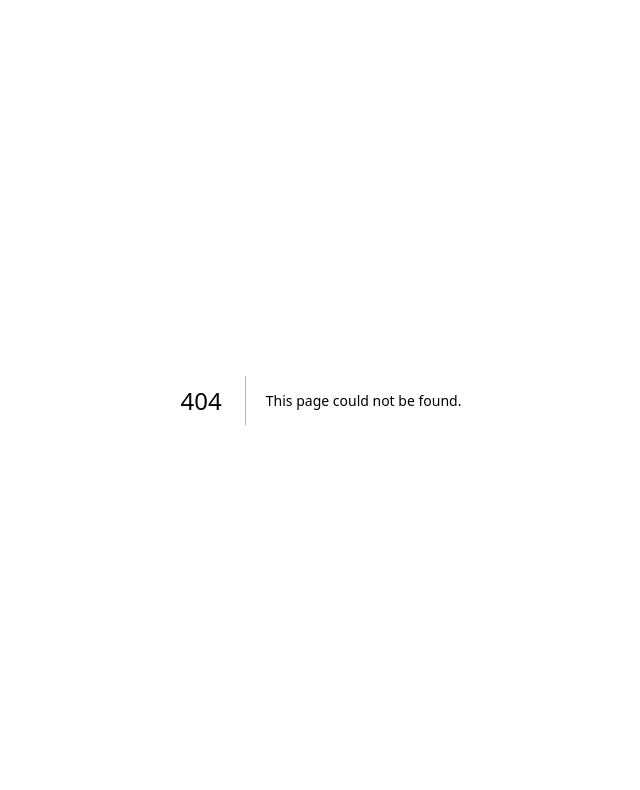
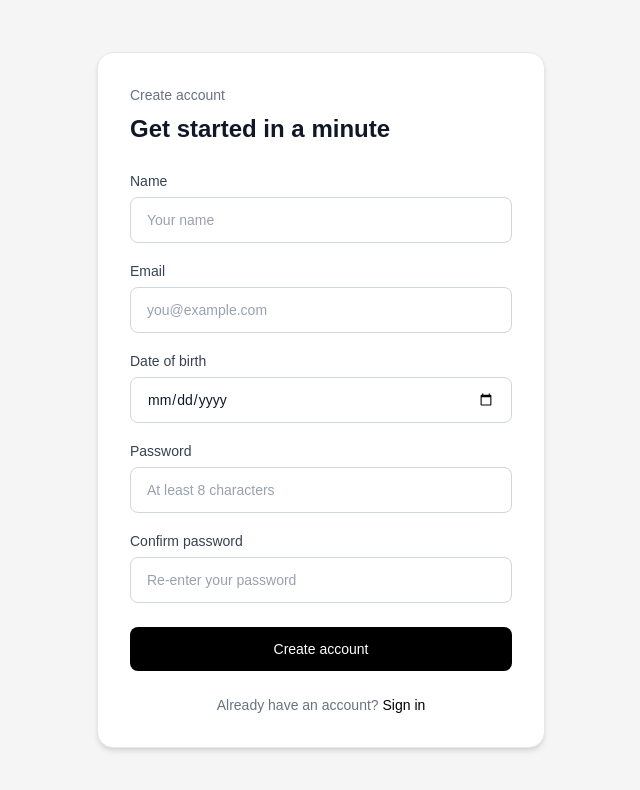
Before and after one commit to ACM-VIT/bettermailer, a Next.js app: page /signup in a window 1280 px wide. Before the commit this address had no page. Shown: the top 790 px of the page, without its empty margins (319-959 px from the left). Built offline with nearby package versions, Linux system fonts and the light colour scheme.

Commit message:
feat(frontend): Finish login and signup page

```diff
--- /dev/null
+++ b/app/login/page.tsx
@@ -0,0 +1,57 @@
+"use client";
+
+import { useState } from "react";
+import Link from "next/link";
+
+export default function LoginPage() {
+  const [email, setEmail] = useState("");
+  const [password, setPassword] = useState("");
+
+  return (
+    <div className="flex min-h-screen items-center justify-center bg-[#f5f5f5] px-4">
+      <div className="w-full max-w-md bg-white rounded-2xl p-8 shadow-md border border-gray-200">
+
+        <p className="text-sm text-gray-500 mb-2">Welcome back</p>
+
+        <h1 className="text-2xl font-semibold text-gray-900 mb-6">
+          Sign in to your account
+        </h1>
+
+        <div className="space-y-4">
+
+          <div>
+            <label className="text-sm text-gray-700 font-medium">Email</label>
+            <input
+              type="email"
+              placeholder="you@example.com"
+              className="mt-1 w-full px-4 py-3 border border-gray-300 rounded-lg text-sm text-gray-900 placeholder-gray-400 focus:outline-none focus:ring-2 focus:ring-black"
+              onChange={(e) => setEmail(e.target.value)}
+            />
+          </div>
+
+          <div>
+            <label className="text-sm text-gray-700 font-medium">Password</label>
+            <input
+              type="password"
+              placeholder="Enter your password"
+              className="mt-1 w-full px-4 py-3 border border-gray-300 rounded-lg text-sm text-gray-900 placeholder-gray-400 focus:outline-none focus:ring-2 focus:ring-black"
+              onChange={(e) => setPassword(e.target.value)}
+            />
+          </div>
+
+        </div>
+
+        <button className="w-full mt-6 bg-black text-white py-3 rounded-lg text-sm font-medium hover:bg-gray-900 transition">
+          Sign in
+        </button>
+
+        <p className="text-sm text-gray-500 text-center mt-6">
+          Need an account?{" "}
+          <Link href="/signup" className="text-black font-medium">
+            Create one
+          </Link>
+        </p>
+      </div>
+    </div>
+  );
+}
--- a/app/page.tsx
+++ b/app/page.tsx
@@ -1,65 +1,5 @@
-import Image from "next/image";
+import { redirect } from "next/navigation";
 
 export default function Home() {
-  return (
-    <div className="flex flex-col flex-1 items-center justify-center bg-zinc-50 font-sans dark:bg-black">
-      <main className="flex flex-1 w-full max-w-3xl flex-col items-center justify-between py-32 px-16 bg-white dark:bg-black sm:items-start">
-        <Image
-          className="dark:invert"
-          src="/next.svg"
-          alt="Next.js logo"
-          width={100}
-          height={20}
-          priority
-        />
-        <div className="flex flex-col items-center gap-6 text-center sm:items-start sm:text-left">
-          <h1 className="max-w-xs text-3xl font-semibold leading-10 tracking-tight text-black dark:text-zinc-50">
-            To get started, edit the page.tsx file.
-          </h1>
-          <p className="max-w-md text-lg leading-8 text-zinc-600 dark:text-zinc-400">
-            Looking for a starting point or more instructions? Head over to{" "}
-            <a
-              href="https://vercel.com/templates?framework=next.js&utm_source=create-next-app&utm_medium=appdir-template-tw&utm_campaign=create-next-app"
-              className="font-medium text-zinc-950 dark:text-zinc-50"
-            >
-              Templates
-            </a>{" "}
-            or the{" "}
-            <a
-              href="https://nextjs.org/learn?utm_source=create-next-app&utm_medium=appdir-template-tw&utm_campaign=create-next-app"
-              className="font-medium text-zinc-950 dark:text-zinc-50"
-            >
-              Learning
-            </a>{" "}
-            center.
-          </p>
-        </div>
-        <div className="flex flex-col gap-4 text-base font-medium sm:flex-row">
-          <a
-            className="flex h-12 w-full items-center justify-center gap-2 rounded-full bg-foreground px-5 text-background transition-colors hover:bg-[#383838] dark:hover:bg-[#ccc] md:w-[158px]"
-            href="https://vercel.com/new?utm_source=create-next-app&utm_medium=appdir-template-tw&utm_campaign=create-next-app"
-            target="_blank"
-            rel="noopener noreferrer"
-          >
-            <Image
-              className="dark:invert"
-              src="/vercel.svg"
-              alt="Vercel logomark"
-              width={16}
-              height={16}
-            />
-            Deploy Now
-          </a>
-          <a
-            className="flex h-12 w-full items-center justify-center rounded-full border border-solid border-black/[.08] px-5 transition-colors hover:border-transparent hover:bg-black/[.04] dark:border-white/[.145] dark:hover:bg-[#1a1a1a] md:w-[158px]"
-            href="https://nextjs.org/docs?utm_source=create-next-app&utm_medium=appdir-template-tw&utm_campaign=create-next-app"
-            target="_blank"
-            rel="noopener noreferrer"
-          >
-            Documentation
-          </a>
-        </div>
-      </main>
-    </div>
-  );
+  redirect("/login");
 }
--- /dev/null
+++ b/app/signup/page.tsx
@@ -0,0 +1,105 @@
+"use client";
+
+import { useState } from "react";
+import Link from "next/link";
+
+export default function SignupPage() {
+  const [form, setForm] = useState({
+    name: "",
+    email: "",
+    dob: "",
+    password: "",
+    confirmPassword: "",
+  });
+
+  const handleChange = (e: React.ChangeEvent<HTMLInputElement>) => {
+    setForm({ ...form, [e.target.name]: e.target.value });
+  };
+
+  return (
+    <div className="flex min-h-screen items-center justify-center bg-[#f5f5f5] px-4">
+      <div className="w-full max-w-md bg-white rounded-2xl p-8 shadow-md border border-gray-200">
+
+        <p className="text-sm text-gray-500 mb-2">Create account</p>
+
+        <h1 className="text-2xl font-semibold text-gray-900 mb-6">
+          Get started in a minute
+        </h1>
+
+        <div className="space-y-4">
+
+          {/* Name */}
+          <div>
+            <label className="text-sm text-gray-700 font-medium">Name</label>
+            <input
+              type="text"
+              name="name"
+              placeholder="Your name"
+              className="mt-1 w-full px-4 py-3 border border-gray-300 rounded-lg text-sm text-gray-900 placeholder-gray-400 focus:outline-none focus:ring-2 focus:ring-black"
+              onChange={handleChange}
+            />
+          </div>
+
+          {/* Email */}
+          <div>
+            <label className="text-sm text-gray-700 font-medium">Email</label>
+            <input
+              type="email"
+              name="email"
+              placeholder="you@example.com"
+              className="mt-1 w-full px-4 py-3 border border-gray-300 rounded-lg text-sm text-gray-900 placeholder-gray-400 focus:outline-none focus:ring-2 focus:ring-black"
+              onChange={handleChange}
+            />
+          </div>
+
+          {/* DOB */}
+          <div>
+            <label className="text-sm text-gray-700 font-medium">Date of birth</label>
+            <input
+              type="date"
+              name="dob"
+              className="mt-1 w-full px-4 py-3 border border-gray-300 rounded-lg text-sm text-gray-900 focus:outline-none focus:ring-2 focus:ring-black"
+              onChange={handleChange}
+            />
+          </div>
+
+          {/* Password */}
+          <div>
+            <label className="text-sm text-gray-700 font-medium">Password</label>
+            <input
+              type="password"
+              name="password"
+              placeholder="At least 8 characters"
+              className="mt-1 w-full px-4 py-3 border border-gray-300 rounded-lg text-sm text-gray-900 placeholder-gray-400 focus:outline-none focus:ring-2 focus:ring-black"
+              onChange={handleChange}
+            />
+          </div>
+
+          {/* Confirm Password */}
+          <div>
+            <label className="text-sm text-gray-700 font-medium">Confirm password</label>
+            <input
+              type="password"
+              name="confirmPassword"
+              placeholder="Re-enter your password"
+              className="mt-1 w-full px-4 py-3 border border-gray-300 rounded-lg text-sm text-gray-900 placeholder-gray-400 focus:outline-none focus:ring-2 focus:ring-black"
+              onChange={handleChange}
+            />
+          </div>
+
+        </div>
+
+        <button className="w-full mt-6 bg-black text-white py-3 rounded-lg text-sm font-medium hover:bg-gray-900 transition">
+          Create account
+        </button>
+
+        <p className="text-sm text-gray-500 text-center mt-6">
+          Already have an account?{" "}
+          <Link href="/login" className="text-black font-medium">
+            Sign in
+          </Link>
+        </p>
+      </div>
+    </div>
+  );
+}
```
Also changed, not shown: 1 other file (tests, documents, lock files or other folders).
